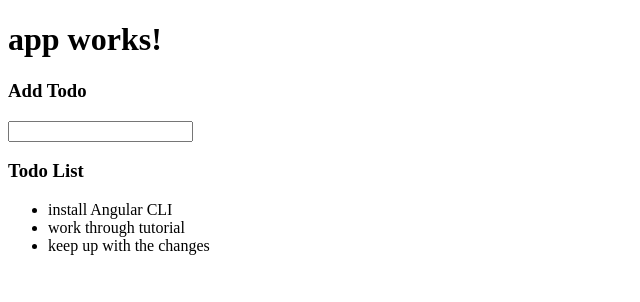
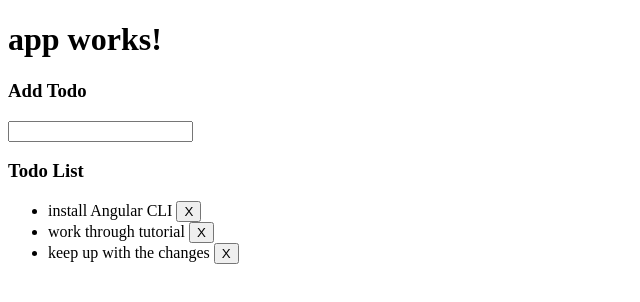
Before and after one commit to cajoue/A2todos, an Angular app: page / in a window 1280 px wide. Shown: the top 302 px of the page, without its empty margins (0-640 px from the left). Built offline with nearby package versions, Linux system fonts and the light colour scheme.

Commit message:
feat: Delete a todo item - basic
to simply delete a todo item.
It is not a great solution as will delete multiple todos if they
have the exact same text.

```diff
--- a/src/app/todos/todos.component.html
+++ b/src/app/todos/todos.component.html
@@ -6,6 +6,6 @@
 <h3>Todo List</h3>
 <ul>
   <li *ngFor="let todo of todos">
-    {{todo.text}}
+    {{todo.text}} <button (click)="deleteTodo(todo.text)">X</button>
   </li>
 </ul>
--- a/src/app/todos/todos.component.ts
+++ b/src/app/todos/todos.component.ts
@@ -30,4 +30,12 @@ export class TodosComponent implements OnInit {
     });
   }
 
+  deleteTodo(todoText){
+    for(var i=0; i < this.todos.length; i++){
+      if (this.todos[i].text === todoText) {
+        this.todos.splice(i, 1);
+      }
+    }
+  }
+
 }
```
